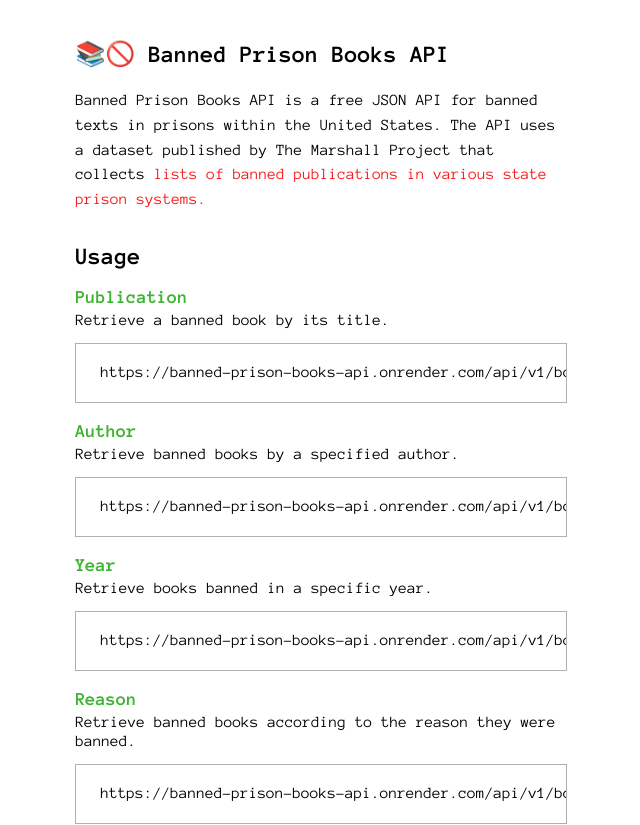
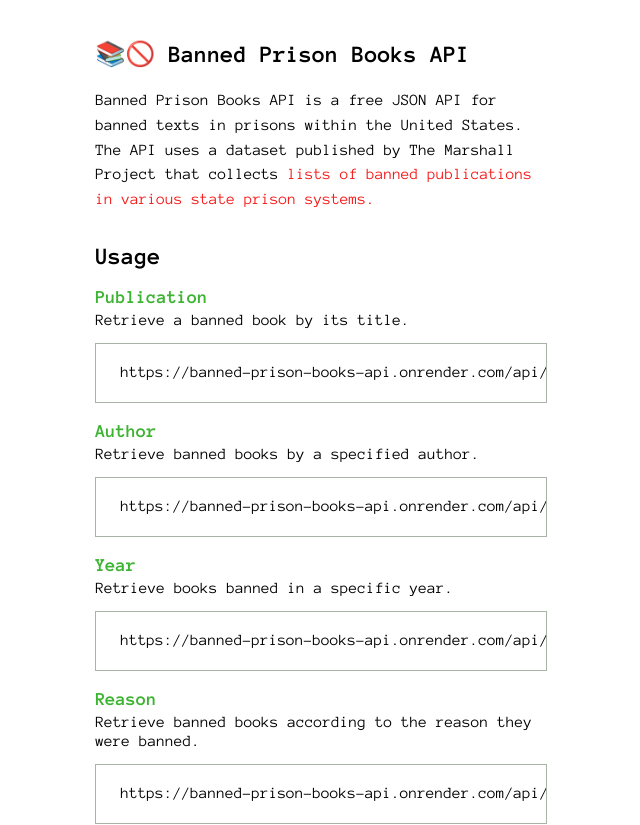
Before and after one commit to tespin/banned-prison-book-api, a React (Create React App) app in the folder client/: page / in a window 1280 px wide. Shown: the top 825 px of the page, without its empty margins (319-959 px from the left). Built offline with nearby package versions, Linux system fonts and the light colour scheme.

Commit message:
adjusting width for mobile to 320px

```diff
--- a/client/src/Home/Home.module.css
+++ b/client/src/Home/Home.module.css
@@ -1,6 +1,6 @@
 .home {
     flex-direction: column;
-    width: 360px;
+    width: 320px;
     border: none;
 }
 
@@ -21,6 +21,6 @@
 
 @media only screen and (min-width: 500px) {
     .home {
-        width: calc(360px + 10.25vw);
+        width: calc(320px + 10.25vw);
     }
 }
```
